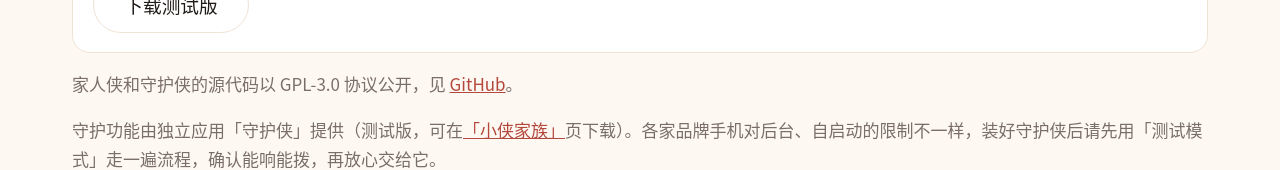
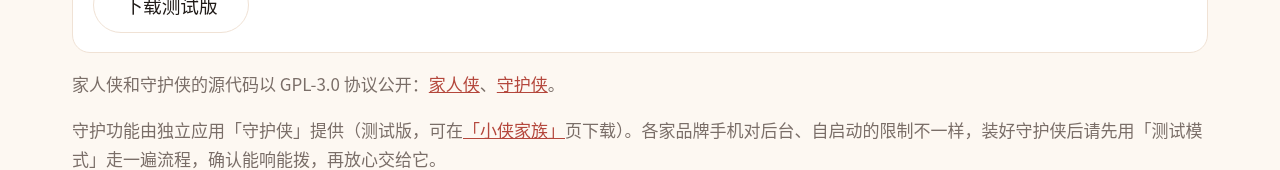
Before and after one commit to xiaoHaoZ1/JiaRenXia, a React (Vite) app in the folder apps/web/: page /download in a window 1280 px wide. Shown: the part 840-1010 px from the top of the page. Built offline with nearby package versions, Linux system fonts and the light colour scheme.

Commit message:
官网：下载页源代码链接补上守护侠公开仓库

```diff
--- a/apps/web/src/pages/Download.tsx
+++ b/apps/web/src/pages/Download.tsx
@@ -68,7 +68,9 @@ export default function Download() {
         )}
       </div>
       <p className="muted">
-        家人侠和守护侠的源代码以 GPL-3.0 协议公开，见 <a href={SITE.sourceUrl} target="_blank" rel="noopener">GitHub</a>。
+        家人侠和守护侠的源代码以 GPL-3.0 协议公开：
+        <a href={SITE.sourceUrl} target="_blank" rel="noopener">家人侠</a>、
+        <a href={SITE.guardianSourceUrl} target="_blank" rel="noopener">守护侠</a>。
       </p>
       <p className="muted">
         守护功能由独立应用「守护侠」提供（测试版，可在<Link to="/extensions">「小侠家族」</Link>页下载）。各家品牌手机对后台、自启动的限制不一样，装好守护侠后请先用「测试模式」走一遍流程，确认能响能拨，再放心交给它。
--- a/apps/web/src/site.ts
+++ b/apps/web/src/site.ts
@@ -8,6 +8,8 @@ export const SITE = {
   contactEmail: "2107290326@qq.com",
   /** 公开源码仓库（GPL-3.0）。 */
   sourceUrl: "https://github.com/xiaoHaoZ1/JiaRenXia",
+  /** 守护侠公开源码仓库（GPL-3.0，2026-10-27 开源）。 */
+  guardianSourceUrl: "https://github.com/xiaoHaoZ1/ShouHuXia",
   /** 当前可下载的 Android 版本；留空表示尚未发布。 */
   apkVersion: "2.1.4",
   /** 与安装包一致的 versionCode；App 端「联网检查更新」按它判断新旧。 */
```
